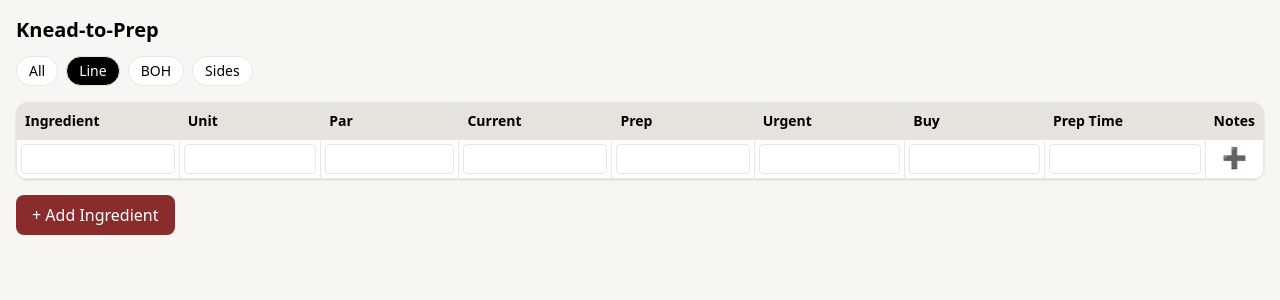
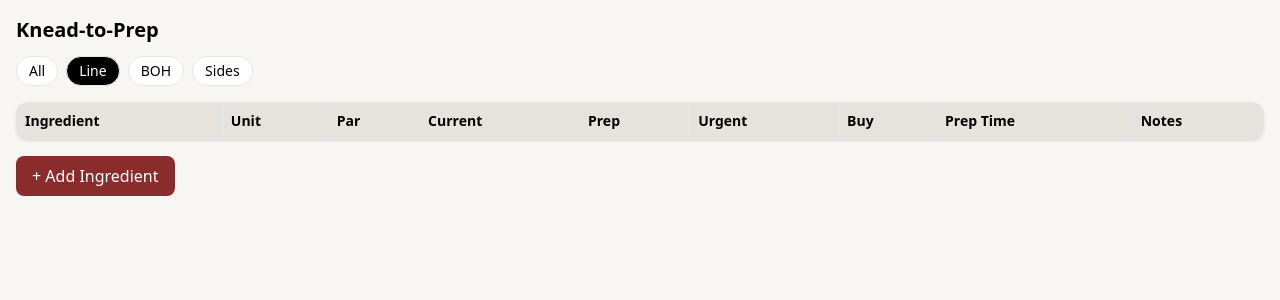
Before and after one commit to michelleduong03/Knead2Prep, a React (Create React App) app: page / in a window 1280 px wide. Shown: the top 300 px of the page. Built offline with nearby package versions, Linux system fonts and the light colour scheme.

Commit message:
removed buttons from all tab, only add data through other tabs

```diff
--- a/src/App.js
+++ b/src/App.js
@@ -128,21 +128,7 @@ export default function App() {
   const [activeStation, setActiveStation] = useState("Line");
   const [modalRowId, setModalRowId] = useState(null);
 
-  const [rows, setRows] = useState([
-    {
-      id: crypto.randomUUID(),
-      ingredient: "",
-      unit: "",
-      par: "",
-      current: "",
-      prep: "",
-      urgent: "",
-      buy: "",
-      prepTime: "",
-      notes: "",
-      station: "Line",
-    },
-  ]);
+  const [rows, setRows] = useState([]);
 
   const handleChange = (id, field, value) => {
     setRows((prev) =>
@@ -176,22 +162,23 @@ export default function App() {
       ? rows
       : rows.filter((r) => r.station === activeStation);
 
+  const hasAnyRows = rows.length > 0;
   const activeModalRow = rows.find((r) => r.id === modalRowId);
 
   return (
     <div className="min-h-screen bg-[#f7f6f3] p-4 text-black">
       <h1 className="text-xl font-bold mb-3">Knead-to-Prep</h1>
 
-      {/* Station Tabs */}
+      {/* Tabs */}
       <div className="flex gap-2 mb-4">
         {stations.map((station) => (
           <button
             key={station}
             onClick={() => setActiveStation(station)}
-            className={`px-3 py-1 rounded-full text-sm border ${
+            className={`px-3 py-1 rounded-full text-sm border transition ${
               activeStation === station
                 ? "bg-black text-white"
-                : "bg-white"
+                : "bg-white text-black"
             }`}
           >
             {station}
@@ -199,6 +186,12 @@ export default function App() {
         ))}
       </div>
 
+      {/* ALL TAB – EMPTY STATE */}
+      {activeStation === "All" && !hasAnyRows ? (
+        <div className="bg-white rounded-xl shadow p-6 text-center text-gray-500">
+          No ingredients added yet.
+        </div>
+      ) : (
         <div className="overflow-x-auto bg-white rounded-xl shadow">
           <table className="min-w-full border-collapse text-sm">
             <thead className="bg-[#e6e3dc]">
@@ -214,7 +207,10 @@ export default function App() {
                   "Prep Time",
                   "Notes",
                 ].map((h) => (
-                <th key={h} className="border p-2 text-left whitespace-nowrap">
+                  <th
+                    key={h}
+                    className="border p-2 text-left whitespace-nowrap"
+                  >
                     {h}
                   </th>
                 ))}
@@ -236,7 +232,7 @@ export default function App() {
                   ].map((field) => (
                     <td key={field} className="border p-1">
                       <input
-                      className="w-full border rounded px-2 py-1"
+                        className="w-full border rounded px-2 py-1 bg-white text-black"
                         value={row[field]}
                         onChange={(e) =>
                           handleChange(row.id, field, e.target.value)
@@ -250,6 +246,11 @@ export default function App() {
                     <button
                       onClick={() => setModalRowId(row.id)}
                       className="text-xl"
+                      title={
+                        row.notes
+                          ? "Night shift left a note"
+                          : "Add night shift note"
+                      }
                     >
                       {row.notes ? "⚠️" : "➕"}
                     </button>
@@ -259,17 +260,20 @@ export default function App() {
             </tbody>
           </table>
         </div>
+      )}
 
+      {activeStation !== "All" && (
         <button
           onClick={addRow}
           className="mt-4 px-4 py-2 bg-[#8b2c2c] text-white rounded-lg"
         >
           + Add Ingredient
         </button>
+      )}
 
-      {/* Notes Modal */}
+      {/* NOTES MODAL */}
       {activeModalRow && (
-        <div className="fixed inset-0 bg-black/40 flex items-center justify-center">
+        <div className="fixed inset-0 bg-black/40 flex items-center justify-center z-50">
           <div className="bg-white rounded-xl p-4 w-[90%] max-w-md">
             <h2 className="font-semibold mb-2">
               Night Shift Notes –{" "}
@@ -277,7 +281,7 @@ export default function App() {
             </h2>
 
             <textarea
-              className="w-full border rounded p-2 bg-yellow-50"
+              className="w-full border rounded p-2 bg-yellow-50 text-black"
               rows={4}
               value={activeModalRow.notes}
               onChange={(e) =>
```
Lines whose indentation alone changed are shown as unchanged.
